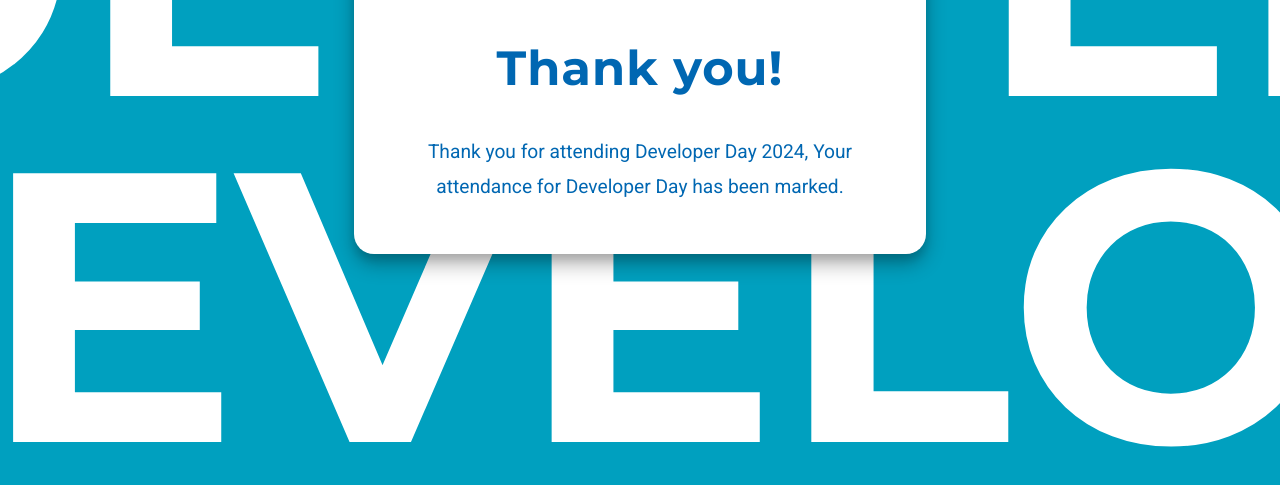
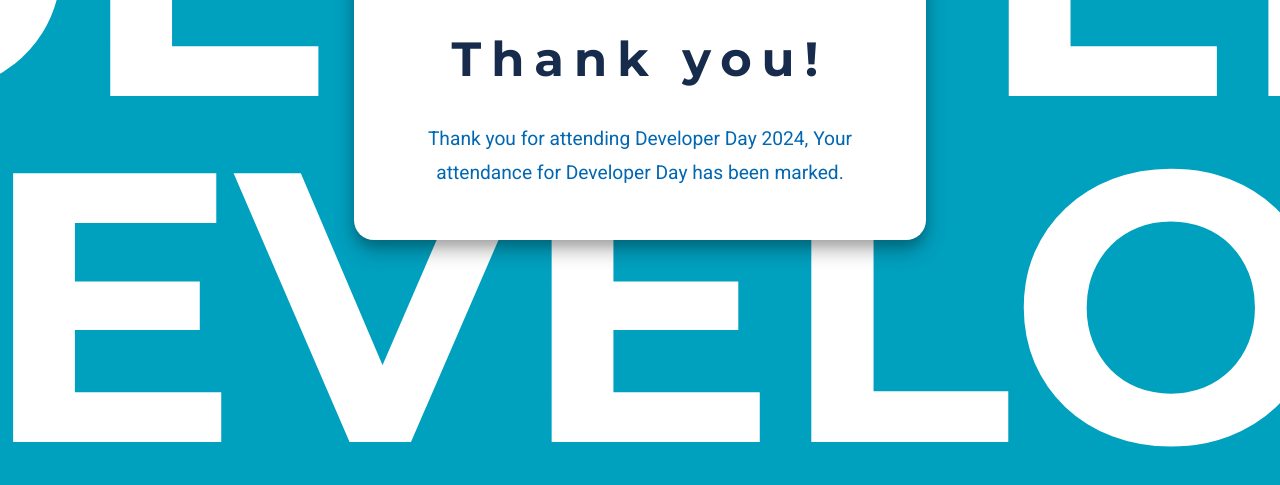
Before and after one commit to BurhanCantCode/DevDay-Page, a plain HTML site: page index.html in a window 1280 px wide. Shown: the part 441-926 px from the top of the page. Drawn offline with Linux system fonts and the light colour scheme.

Commit message:
minor changes in styles.css

```diff
--- a/styles.css
+++ b/styles.css
@@ -60,6 +60,7 @@ img {
   height: auto;
   border-radius: 50%;
   transition: all 0.3s ease;
+  User-select:none;
 }
 
 img:hover {
@@ -69,10 +70,12 @@ img:hover {
 h1 {
   font-family: 'Montserrat', sans-serif;
   font-size: 3em;
-  margin-bottom: 0.5em;
+  margin-bottom: 0.2em;
+  margin-top: 0.2em;
   font-weight: 700;
-  color: var(--dark-blue);
-  letter-spacing: 1px;
+  color: #172b4d;
+  letter-spacing: 10px;
+  User-select:none;
 }
 
 p {
@@ -80,6 +83,7 @@ p {
   font-weight: 400;
   color: var(--dark-blue);
   line-height: 1.8;
+  User-select:none;
 }
 
 .background-text {
@@ -101,6 +105,7 @@ p {
   letter-spacing: 2px;
   z-index: 1;
   animation: spam 10s infinite;
+  User-select:none;
 }
 
 .background-text span {
```
